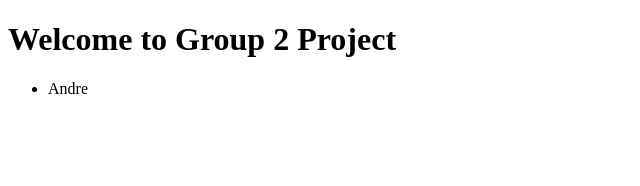
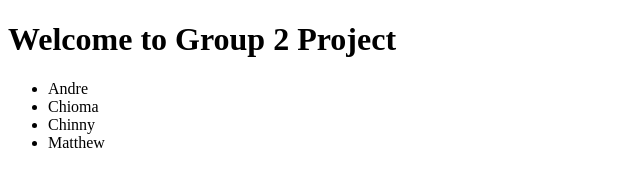
Before and after one commit to Earnkhay/ticktask, a plain HTML site: page index.html in a window 1280 px wide. Shown: the whole page, without its empty margins (0-640 px from the left). Drawn offline with Linux system fonts and the light colour scheme.

Commit message:
group 2 members

```diff
--- a/index.html
+++ b/index.html
@@ -10,6 +10,9 @@
     <h1>Welcome to Group 2 Project</h1>
     <ul>
         <li>Andre</li>
+        <li>Chioma</li>
+        <li>Chinny</li>
+        <li>Matthew</li>
     </ul>
 </body>
 </html>
```
